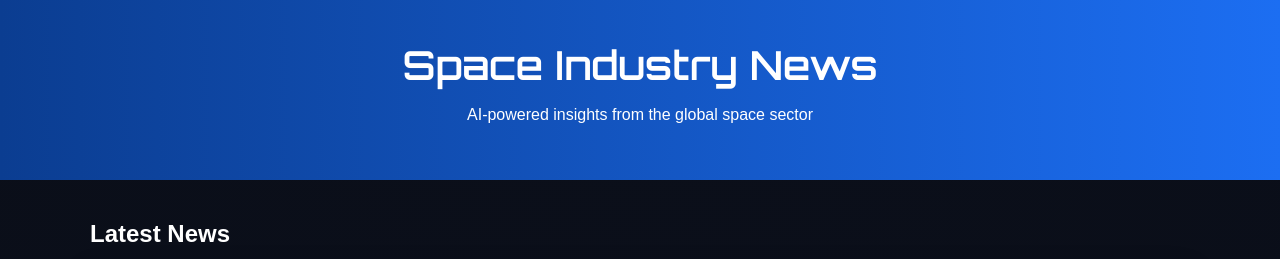
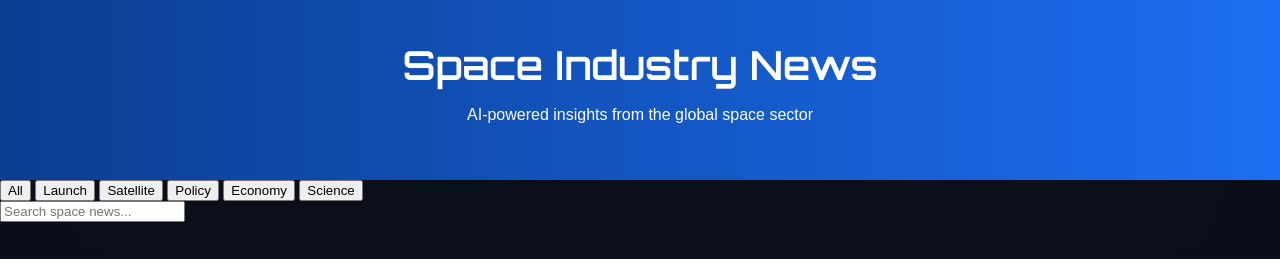
Before and after one commit to Pabloqueal/space-industry-news, a plain HTML site: page index.html in a window 1280 px wide. Shown: the top 259 px of the page. Drawn offline with nearby package versions, Linux system fonts and the light colour scheme.

Commit message:
Update index.html

```diff
--- a/index.html
+++ b/index.html
@@ -16,13 +16,35 @@
 
 </body>
 
+<div class="filters">
+
+<button onclick="filterCategory('All')">All</button>
+<button onclick="filterCategory('Launch')">Launch</button>
+<button onclick="filterCategory('Satellite')">Satellite</button>
+<button onclick="filterCategory('Policy')">Policy</button>
+<button onclick="filterCategory('Economy')">Economy</button>
+<button onclick="filterCategory('Science')">Science</button>
+
+</div>
+
+<div class="search-box">
+<input
+type="text"
+id="searchInput"
+placeholder="Search space news..."
+onkeyup="searchNews()"
+/>
+</div>
+
 <div class="container">
 
 <h2>Latest News</h2>
 <div id="news-container"></div>
 
+<section class="companies-section">
 <h2>Top Space Companies</h2>
-<div id="companies"></div>
+<div id="companies-ranking"></div>
+</section>
 
 <h2>Recent Launch Sites</h2>
 <div id="map" style="height:400px;"></div>
```
